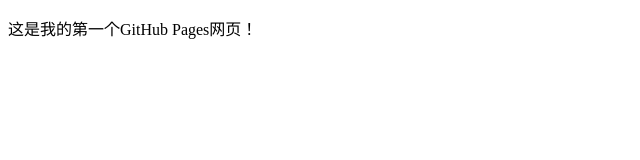
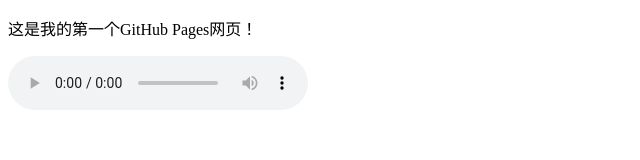
Before and after one commit to sfezn1220/sfezn1220.github.io, a plain HTML site: page index.html in a window 1280 px wide. Shown: the whole page, without its empty margins (0-640 px from the left). Drawn offline with Linux system fonts and the light colour scheme.

Commit message:
展示一段音频

```diff
--- a/index.html
+++ b/index.html
@@ -2,10 +2,15 @@
 <html lang="en">
 <head>
     <meta charset="UTF-8">
-    <title>欢迎来到我的个人网页！</title>
+    <title>目录页</title>
     <p>这是我的第一个GitHub Pages网页！</p>
 </head>
+
+
 <body>
+<audio src="wavs_sample/Babala-0000_hxj4a3e2aw2oundfm7ddctfs8nqzake_000077.wav" controls="controls">
+</audio>
+</body>
 
-</body>
+
 </html>
```
Also changed, not shown: 1 other file.
